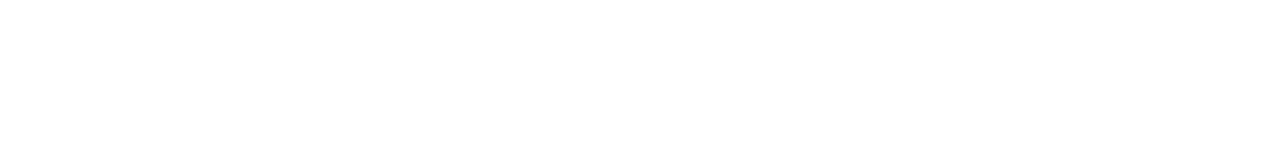
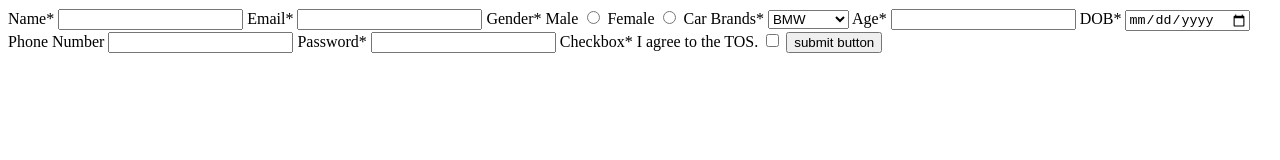
Before and after one commit to acciojob/signup-form-car-MarjitaSaha, a website: page main.html in a window 1280 px wide. Drawn offline with Linux system fonts and the light colour scheme.

Commit message:
created a submission

```diff
--- a/main.html
+++ b/main.html
@@ -10,7 +10,35 @@
 	<!-- the entire body must be written by student -->
     <script type="text/javascript" src="./script.js">
 </script>
-
+<form method="post">
+	<label for="name">Name*</label>
+	<input type="text" id="name" required>
+	<label for="email">Email*</label>
+	<input type="email" id="email" required>
+	<label for="gender">Gender*</label>
+	<label for="gender_m">Male</label>
+	<input type="radio" name="gender_m" required>
+	<label for="gender_f">Female</label>
+	<input type="radio" name="gender_f" required>
+	<label for="cars">Car Brands*</label>
+	<select id="cars">
+		<option value="bmw">BMW</option>
+		<option value="audi">Audi</option>
+		<option value="mercedez">Mercedez</option>
+	</select>
+	<label for="age">Age*</label>
+	<input type="number" id="age" required>
+	<label for="dob">DOB*</label>
+	<input type="date" id="dob" required>
+	<label for="tel">Phone Number</label>
+	<input type="tel" id="tel">
+	<label for="password">Password*</label>
+	<input type="password" id="password" required>
+	<label for="checkbox">Checkbox*</label>
+	<label for="">I agree to the TOS.</label>
+	<input type="checkbox" id="tos">
+	<button type="submit">submit button</button>
+</form>
 </body>
 
 </html>
```
